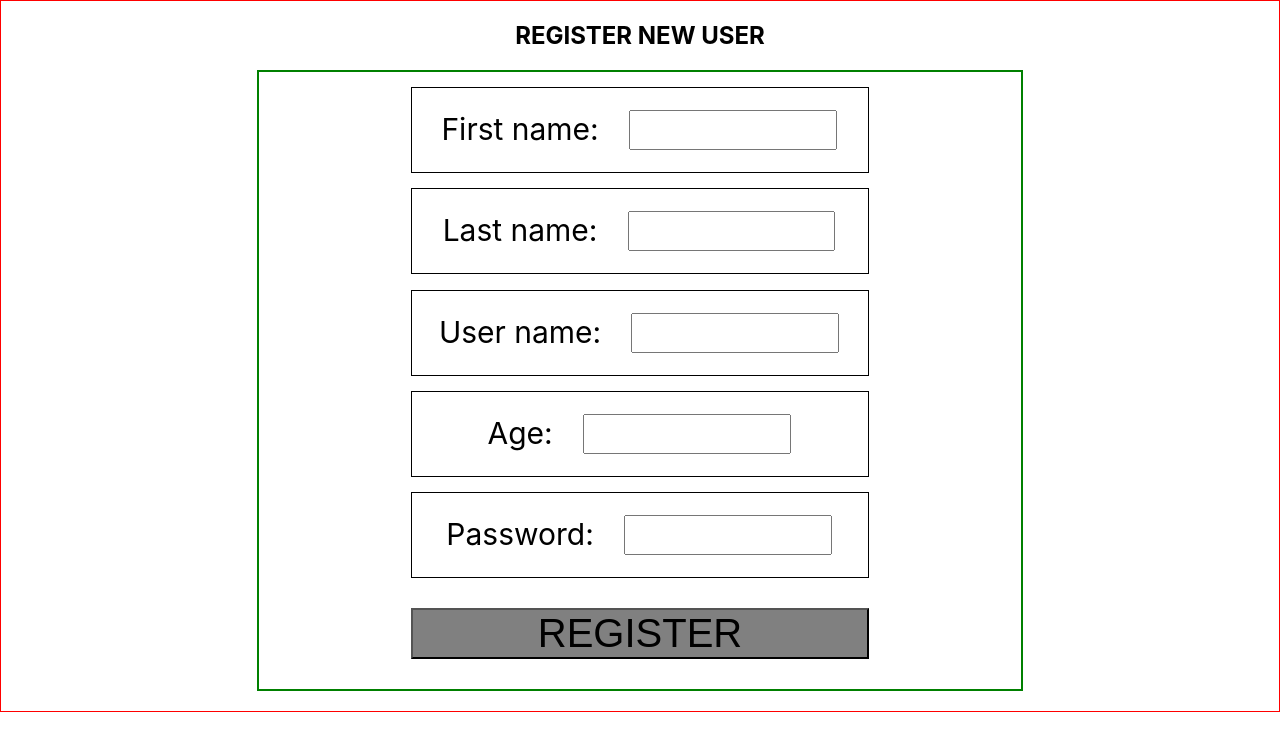
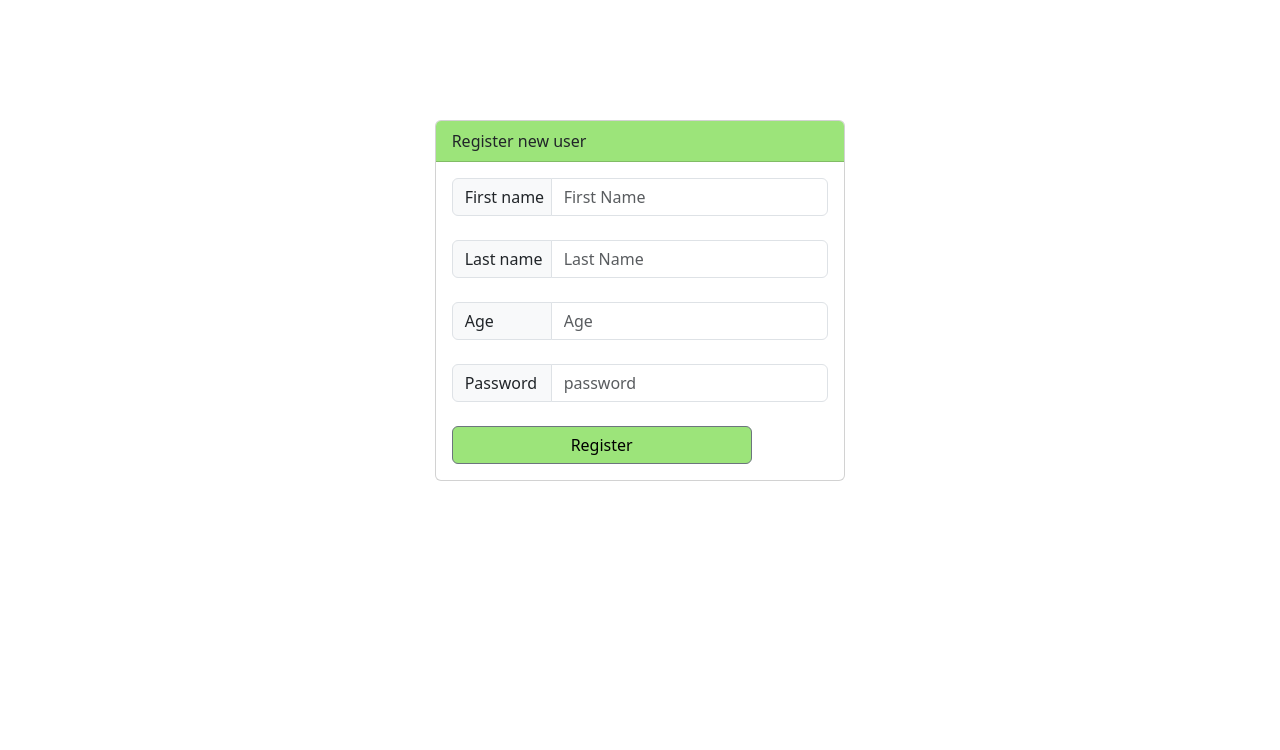
Before and after one commit to Juni-hub/TDT4140-groupup, a Next.js app in the folder frontend/: page /registerUser in a window 1280 px wide. Shown: the top 750 px of the page. Built offline with nearby package versions, Linux system fonts and the light colour scheme.

Commit message:
make new profile form

```diff
--- a/frontend/components/registerUserForm.js
+++ b/frontend/components/registerUserForm.js
@@ -1,38 +1,48 @@
 import React from "react";
 import styles from "../styles/Home.module.css"
-
+import 'bootstrap/dist/css/bootstrap.min.css'
+import { Button, CardBody, CardHeader, Input, Label, Row, Col, Card, Form ,InputGroup, InputGroupText} from "reactstrap";
 
 
 const  RegisterUserForm = () => {
     return(
-        <div className={styles.registerContainer}>
-            <h2>REGISTER NEW USER</h2>
-
-            <form action="submit" className={styles.registerForm}>
-                <label className={styles.registerField}> First name:
-                    <input className={styles.registerInput} type="text" name="firstName"/>
-                </label>
-
-                <label className={styles.registerField}> Last name:
-                    <input className={styles.registerInput} type="text" name="lastName" />
-                </label>
-
-                <label className={styles.registerField}> User name:
-                    <input className={styles.registerInput} type="text" name="userName" />
-                </label>
-
-                <label className={styles.registerField}> Age:
-                    <input className={styles.registerInput} type="number" name="userName" />
-                </label>
-
-                <label className={styles.registerField}> Password:
-                    <input className={styles.registerInput} type="password" name="userName" />
-                </label>
-
-                <button className={styles.registerButton} type="submit"> REGISTER</button>
-            </form>
-        </div>
+        <>
+           <Row style={{ height: "15vh" }}></Row>
+           <Row>
+               <Col xs ="4"></Col>
+               <Col xs="4">
+                   <Card>
+                       <CardHeader style={{backgroundColor:"rgba(132, 222, 89, 0.8)"}}> Register new user</CardHeader>
+                       <CardBody>
+                            <Form onSubmit="">
+                                <InputGroup>
+                                    <InputGroupText style={{width:"100px"}}>First name</InputGroupText>
+                                    <Input type="text" placeholder="First Name" name="firstName"></Input>
+                                </InputGroup>
+                                <br />
+                                <InputGroup>
+                                    <InputGroupText style={{width:"100px"}}>Last name</InputGroupText>
+                                    <Input type="text" placeholder="Last Name" name="lastName"></Input>
+                                </InputGroup>
+                                <br />
+                                <InputGroup>
+                                    <InputGroupText style={{width:"100px"}}>Age</InputGroupText>
+                                    <Input type="number" placeholder="Age" name="age"></Input>
+                                </InputGroup>
+                                <br />
+                                <InputGroup>
+                                    <InputGroupText style={{width:"100px"}}>Password</InputGroupText>
+                                    <Input type="password" placeholder="password" name="password"></Input>
+                                </InputGroup>
+                                <br />
+                                <Button type="submit" style={{width:"300px", backgroundColor:"rgba(132, 222, 89, 0.8)", color:"black" }}>Register</Button>
+                            </Form>
+                       </CardBody>
+                   </Card>
+               </Col>
+           </Row>
+        </>
     )
-}
+};
 
 export default RegisterUserForm;
```
